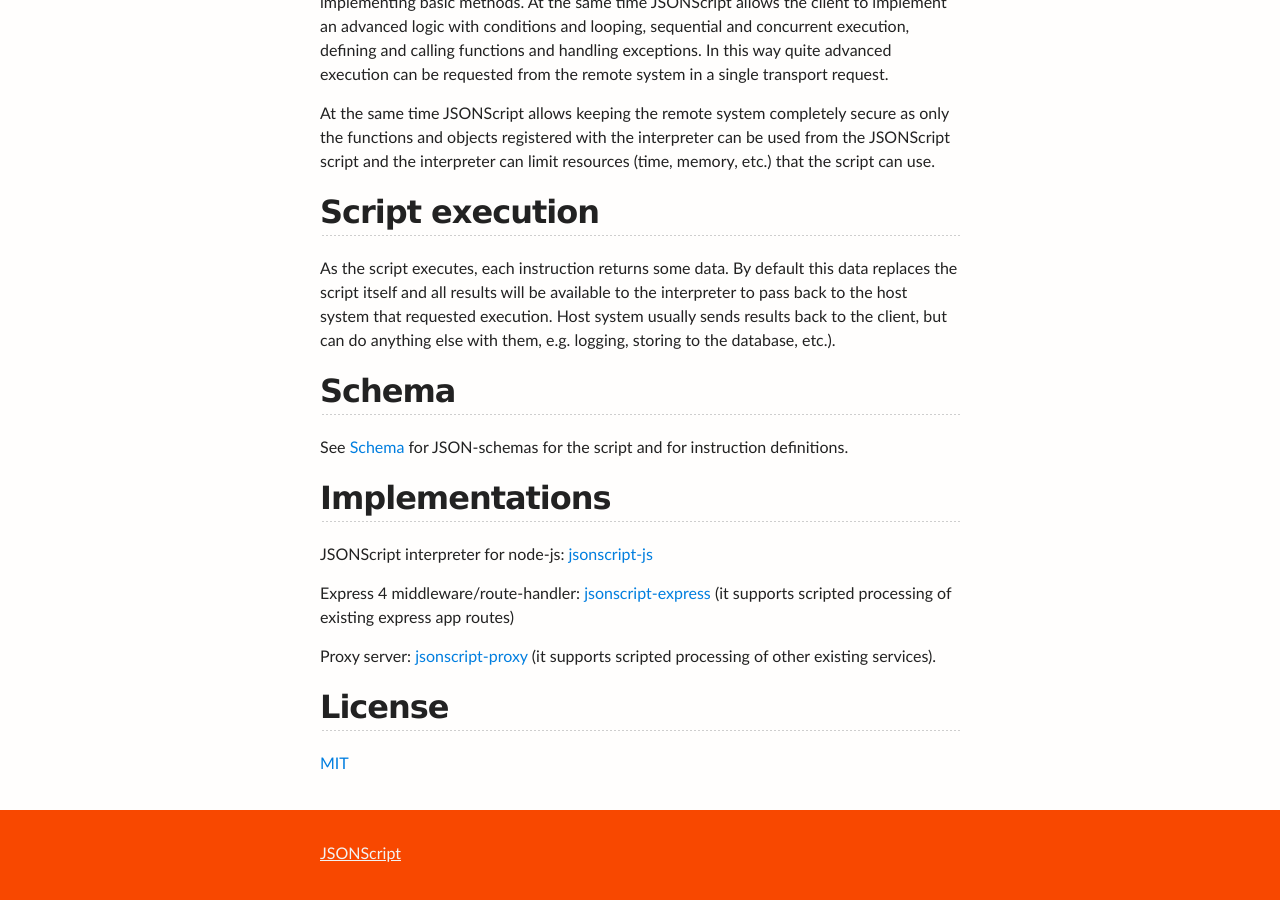
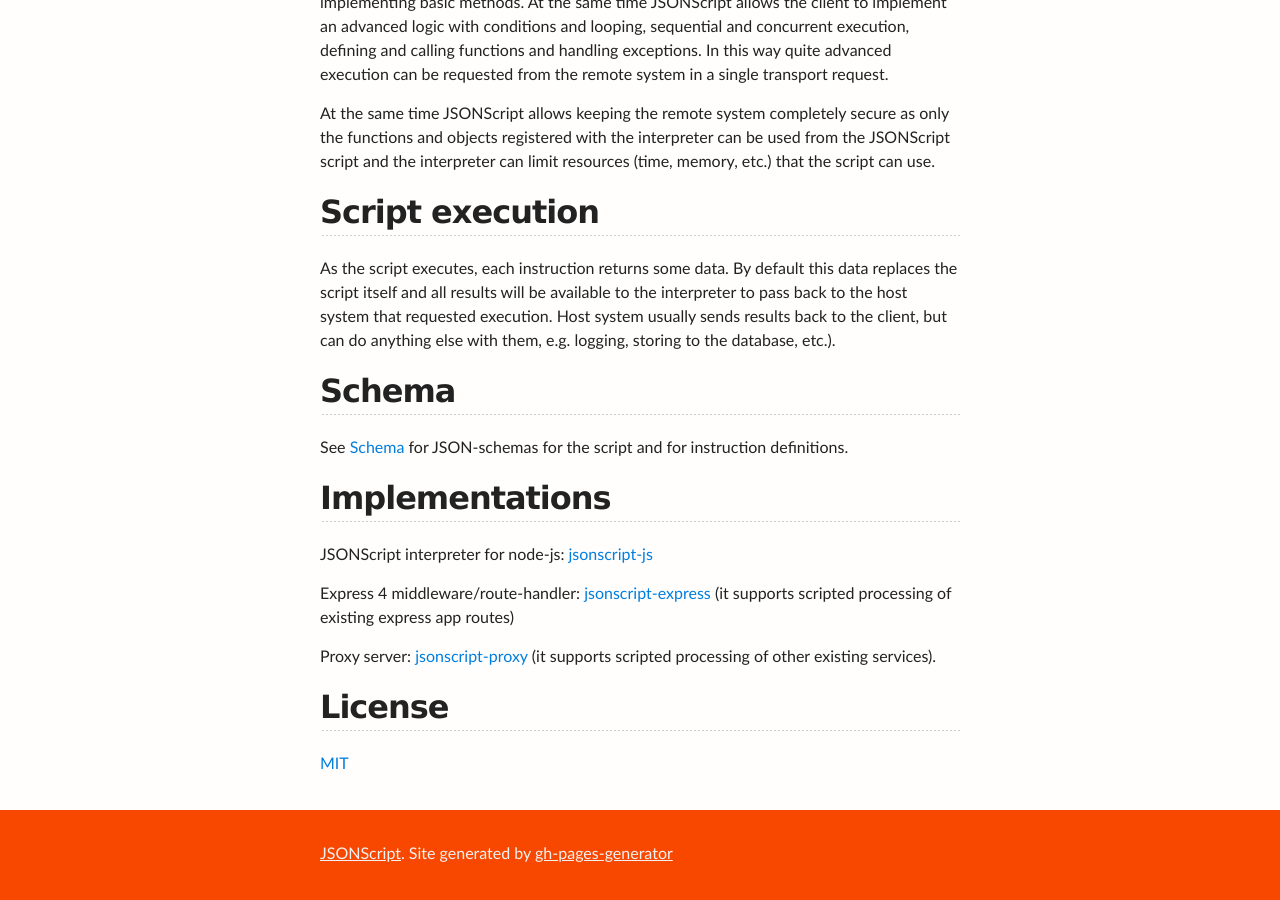
Before and after one commit to JSONScript/jsonscript, a Jekyll site: the page built from index.md, in a window 1280 px wide and 900 px high, scrolled down 1884 px. Built offline with Jekyll 4.4.1, drawn with Linux system fonts in a browser that asks for light colours.

Commit message:
footer "Generated by gh-pages-generator"

```diff
--- a/_layouts/main.html
+++ b/_layouts/main.html
@@ -38,7 +38,7 @@
     <!-- FOOTER  -->
     <div id="footer_wrap" class="outer">
       <footer class="inner">
-        <p class="copyright"><a href="https://github.com/JSONScript">JSONScript</a></p>
+        <p class="copyright"><a href="https://github.com/JSONScript">JSONScript</a>. Site generated by <a href="https://github.com/epoberezkin/gh-pages-generator">gh-pages-generator</a></p>
       </footer>
     </div>
 
```
